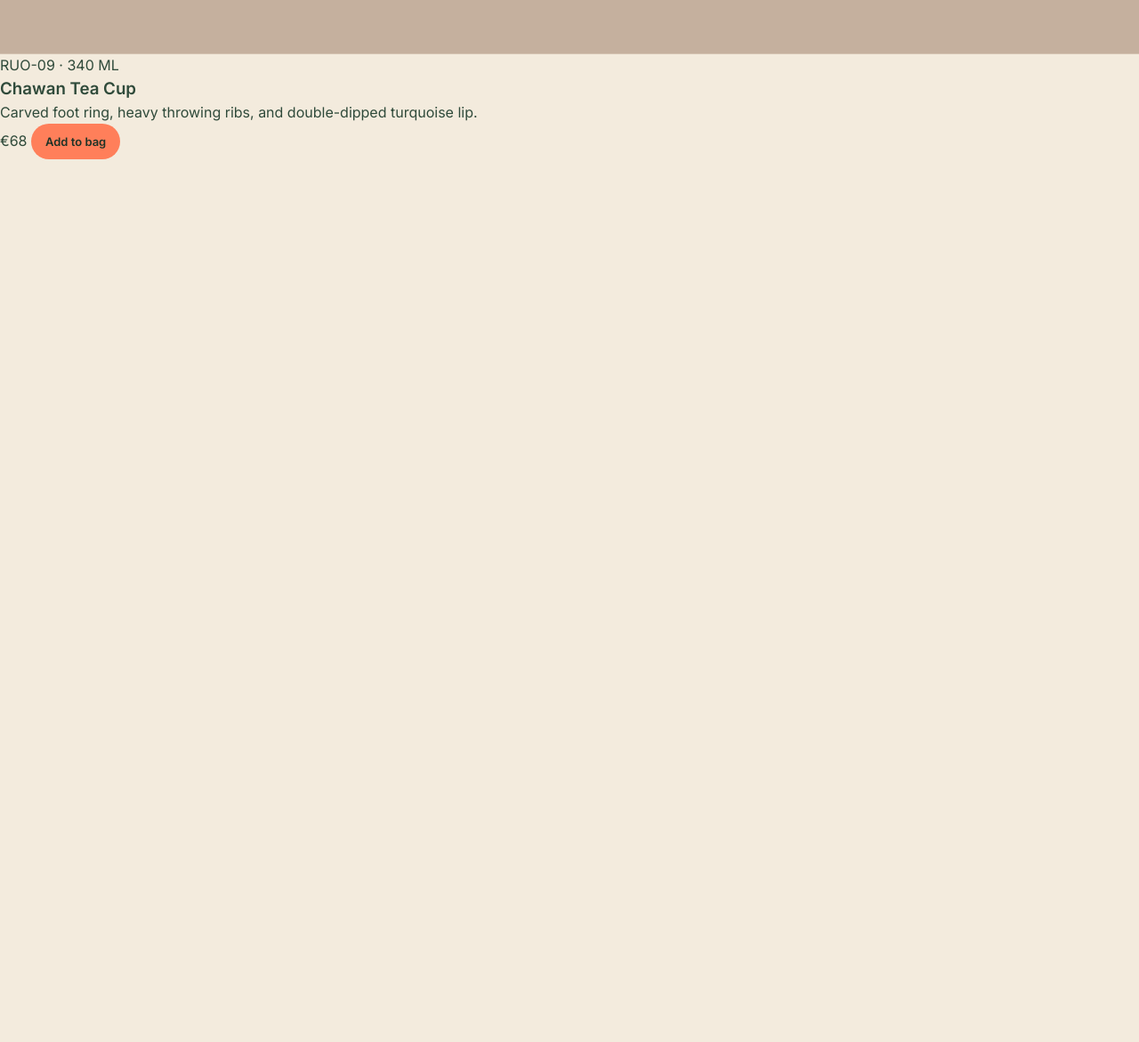
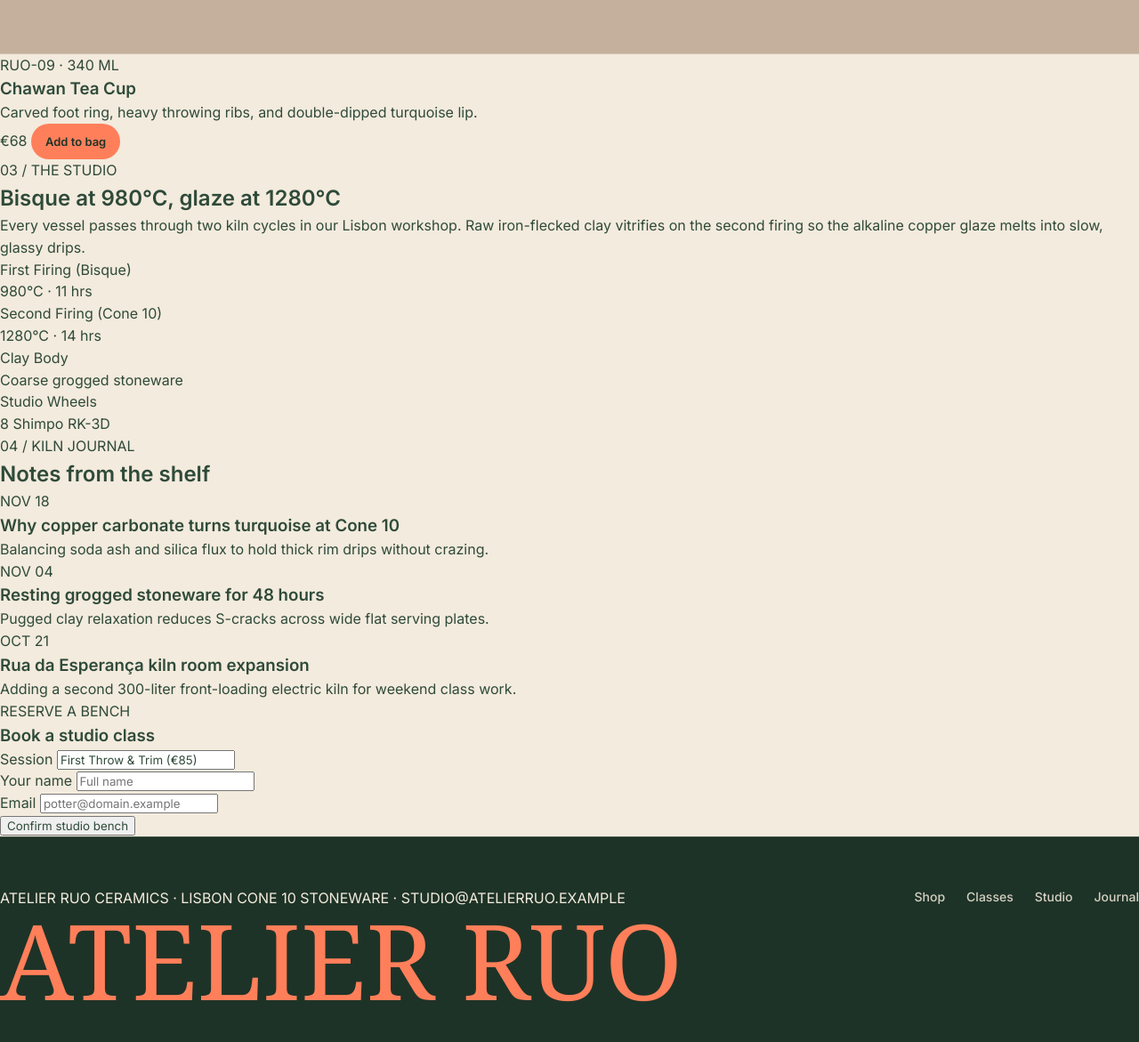
Before and after one commit to Abdullah-Zafarr/Design-Archive, a plain HTML site: page ceramicsstudio_rawclay+ironbrown+turquoise/index.html in a window 1280 px wide. Shown: the part 4597-5768 px from the top of the page at 89% size. Before the commit the page ends 4776 px from the top, so only its background shows below. Drawn offline with nearby package versions, Linux system fonts and the light colour scheme; files that its build step writes are made by us from their sources; a web font is replaced by a local one.

Commit message:
feat(ceramicsstudio_rawclay+ironbrown+turquoise): add kiln specs, bag drawer, booking form, and footer markup

```diff
--- a/ceramicsstudio_rawclay+ironbrown+turquoise/index.html
+++ b/ceramicsstudio_rawclay+ironbrown+turquoise/index.html
@@ -257,7 +257,136 @@
       </div>
     </section>
 
+    <!-- Chapter 3: The Studio & Two-Stage Firing (Stepped Clay + Iron Brown Specs) -->
+    <section class="chapter chapter-clay-step" id="studio" aria-labelledby="studio-heading">
+      <div class="wrap studio-grid">
+        <div class="studio-copy reveal">
+          <span class="mono-index dark">03 / THE STUDIO</span>
+          <h2 id="studio-heading" class="section-heading dark">Bisque at 980°C, glaze at 1280°C</h2>
+          <p class="studio-lead">
+            Every vessel passes through two kiln cycles in our Lisbon workshop. Raw iron-flecked clay vitrifies on the second firing so the alkaline copper glaze melts into slow, glassy drips.
+          </p>
+        </div>
 
+        <dl class="kiln-specs reveal">
+          <div>
+            <dt>First Firing (Bisque)</dt>
+            <dd>980°C · 11 hrs</dd>
+          </div>
+          <div>
+            <dt>Second Firing (Cone 10)</dt>
+            <dd>1280°C · 14 hrs</dd>
+          </div>
+          <div>
+            <dt>Clay Body</dt>
+            <dd>Coarse grogged stoneware</dd>
+          </div>
+          <div>
+            <dt>Studio Wheels</dt>
+            <dd>8 Shimpo RK-3D</dd>
+          </div>
+        </dl>
+      </div>
+    </section>
+
+    <!-- Chapter 4: Journal & Class Booking -->
+    <section class="chapter chapter-clay" id="journal" aria-labelledby="journal-heading">
+      <div class="wrap journal-book-grid">
+        <div class="journal-list-wrap reveal">
+          <span class="mono-index dark">04 / KILN JOURNAL</span>
+          <h2 id="journal-heading" class="section-heading dark">Notes from the shelf</h2>
+          <ul class="journal-list">
+            <li>
+              <span class="mono-date">NOV 18</span>
+              <div>
+                <h3>Why copper carbonate turns turquoise at Cone 10</h3>
+                <p>Balancing soda ash and silica flux to hold thick rim drips without crazing.</p>
+              </div>
+            </li>
+            <li>
+              <span class="mono-date">NOV 04</span>
+              <div>
+                <h3>Resting grogged stoneware for 48 hours</h3>
+                <p>Pugged clay relaxation reduces S-cracks across wide flat serving plates.</p>
+              </div>
+            </li>
+            <li>
+              <span class="mono-date">OCT 21</span>
+              <div>
+                <h3>Rua da Esperança kiln room expansion</h3>
+                <p>Adding a second 300-liter front-loading electric kiln for weekend class work.</p>
+              </div>
+            </li>
+          </ul>
+        </div>
+
+        <div class="book-panel reveal" id="book">
+          <form id="class-form" class="class-form" novalidate>
+            <span class="mono-index dark">RESERVE A BENCH</span>
+            <h3>Book a studio class</h3>
+            <div class="form-row">
+              <label for="selected-class">Session</label>
+              <input type="text" id="selected-class" name="session" value="First Throw &amp; Trim (€85)" required>
+            </div>
+            <div class="form-row">
+              <label for="student-name">Your name</label>
+              <input type="text" id="student-name" name="name" placeholder="Full name" required>
+            </div>
+            <div class="form-row">
+              <label for="student-email">Email</label>
+              <input type="email" id="student-email" name="email" placeholder="potter@domain.example" required>
+            </div>
+            <p class="form-error" id="class-error" hidden>Complete your name and a valid email address.</p>
+            <button type="submit" class="btn-turquoise full-width">Confirm studio bench</button>
+          </form>
+
+          <div class="class-confirmation" id="class-confirmation" hidden>
+            <span class="mono-index dark">BENCH RESERVED</span>
+            <h3 id="class-confirm-title">First Throw &amp; Trim</h3>
+            <p id="class-confirm-note">Aprons, raw stoneware clay, and both kiln firings are included.</p>
+            <button type="button" class="btn-outline" id="reset-class-btn">Book another seat</button>
+          </div>
+        </div>
+      </div>
+    </section>
   </main>
+
+  <!-- Studio Bag Drawer -->
+  <aside class="bag-drawer" id="bag-drawer" aria-label="Studio shopping bag" hidden>
+    <div class="bag-drawer-head">
+      <h2>Studio Bag</h2>
+      <button type="button" class="bag-close" id="bag-close" aria-label="Close studio bag">Close</button>
+    </div>
+    <ul class="bag-items" id="bag-items"></ul>
+    <p class="bag-empty" id="bag-empty">Your studio bag is empty. Add any Cone 10 piece from Kiln Release #14.</p>
+    <div class="bag-drawer-foot">
+      <div class="bag-total-row">
+        <span>Subtotal</span>
+        <span id="bag-subtotal">€0</span>
+      </div>
+      <button type="button" class="btn-turquoise full-width" id="bag-checkout-btn">Request studio pickup</button>
+      <p class="bag-status" id="bag-status" hidden>Pickup hold recorded. Pay on collection at Rua da Esperança.</p>
+    </div>
+  </aside>
+
+  <footer class="site-footer">
+    <div class="wrap footer-top">
+      <div class="footer-meta">
+        <span>ATELIER RUO CERAMICS · LISBON</span>
+        <span>CONE 10 STONEWARE · STUDIO@ATELIERRUO.EXAMPLE</span>
+      </div>
+      <nav class="footer-nav" aria-label="Footer navigation">
+        <a href="#shop">Shop</a>
+        <a href="#classes">Classes</a>
+        <a href="#studio">Studio</a>
+        <a href="#journal">Journal</a>
+      </nav>
+    </div>
+    <div class="footer-wordmark-wrap" aria-hidden="true">
+      <span class="footer-wordmark">ATELIER RUO</span>
+    </div>
+  </footer>
+
+  <script src="./script.js"></script>
 </body>
 </html>
```
